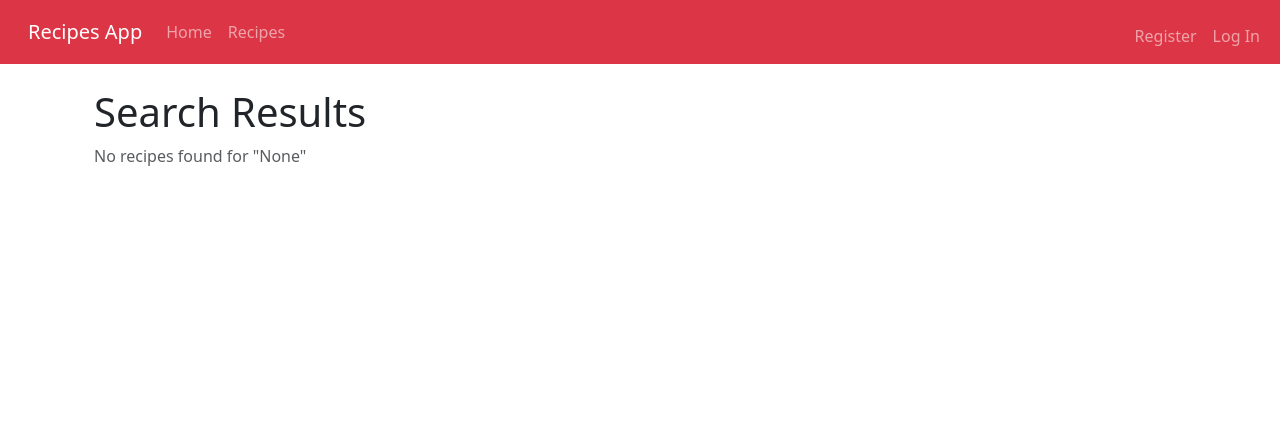
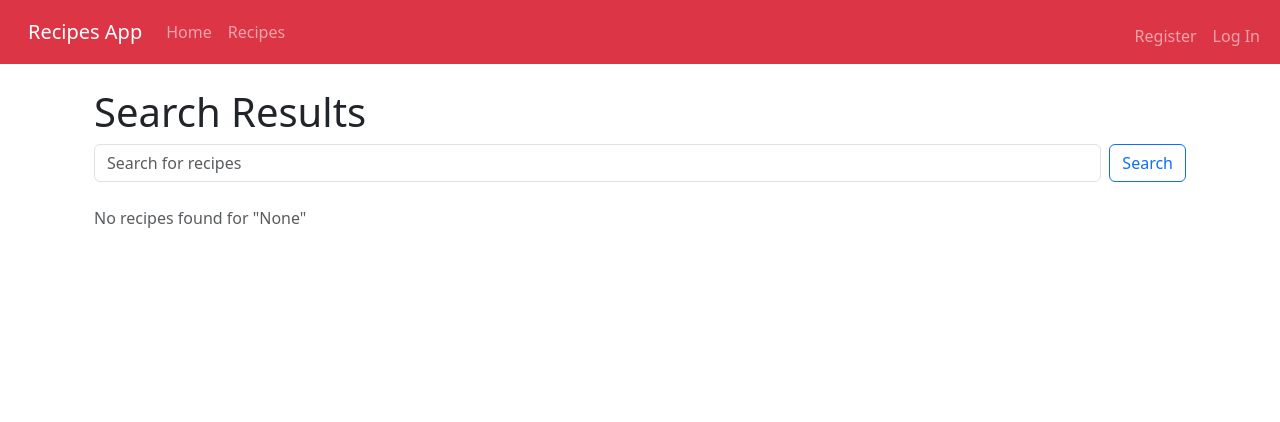
Before and after one commit to Sobhi-0/Tabkha, a Flask app: page /search in a window 1280 px wide. Shown: the top 422 px of the page. Run offline with Flask 3, Linux system fonts and the light colour scheme; data that the repository does not hold is empty; some libraries are stand-ins or nearby versions.

Commit message:
Fix search bar Add search bar in the results page (search) Reformating models.py Add the password constraints in the profile page when changing password

```diff
--- a/backend/app.py
+++ b/backend/app.py
@@ -288,11 +288,12 @@ def create_app(db_URI="", test_config=None):
         search_query = request.args.get("q")
         recipes = Recipe.query.filter(Recipe.title.ilike(
             f"%{search_query}%")).order_by(Recipe.created_at.desc())
+        count = len(recipes.all())
         # Paginating recipes
         paginated_recipes = paginate_items(
             selection=recipes, request=request, per_page=7)
 
-        return render_template("search.html", search_query=search_query, paginated_recipes=paginated_recipes)
+        return render_template("search.html", search_query=search_query, paginated_recipes=paginated_recipes, count=count)
 
     # Add recipe to favorites
 
--- a/frontend/templates/search.html
+++ b/frontend/templates/search.html
@@ -8,8 +8,17 @@
 
     <div class="container">
         <h1 class="title">Search Results</h1>
-        {% if recipes|length > 0 %}
-        <p class="text-muted">Found {{ recipes|length }} recipes for "{{ search_query }}"</p>
+
+        <!-- Search Bar -->
+        <form action="/search" method="get" class="d-flex mb-4">
+            <input class="form-control me-2" type="search" name="q" placeholder="Search for recipes" aria-label="Search">
+            <button class="btn btn-outline-primary" type="submit">Search</button>
+        </form>
+
+        {% if count == 1 %}
+            <p class="text-muted">Found 1 recipe for "{{ search_query }}"</p>
+        {% elif count > 0 %}
+            <p class="text-muted">Found {{ count }} recipes for "{{ search_query }}"</p>
         {% else %}
             <p class="text-muted">No recipes found for "{{ search_query }}"</p>
         {% endif %}
```
Also changed, not shown: backend/database/models.py (+25 -13 lines), frontend/templates/profile.html (+10 -0 lines), frontend/templates/recipes.html (+5 -7 lines). Lines whose indentation alone changed are shown as unchanged.
